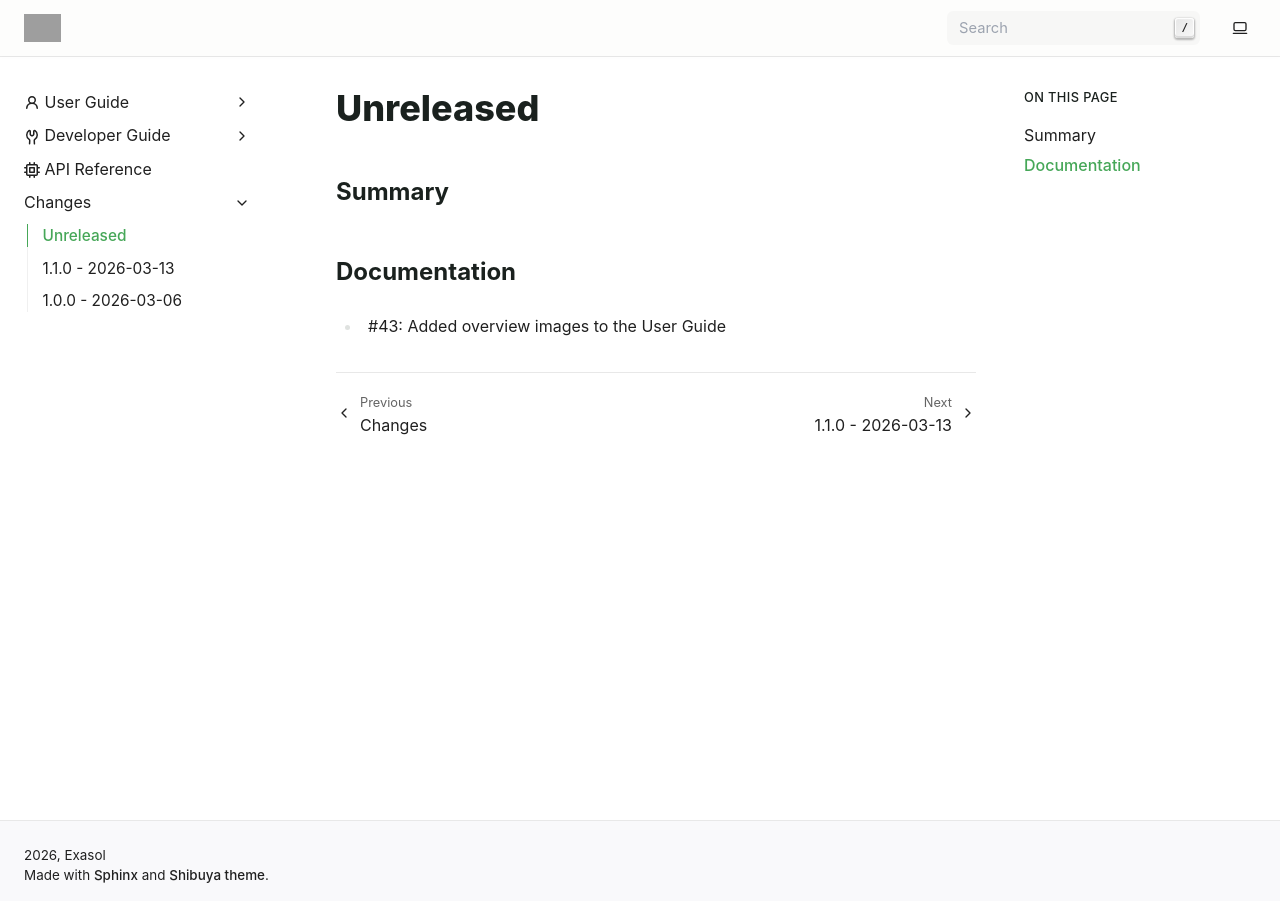
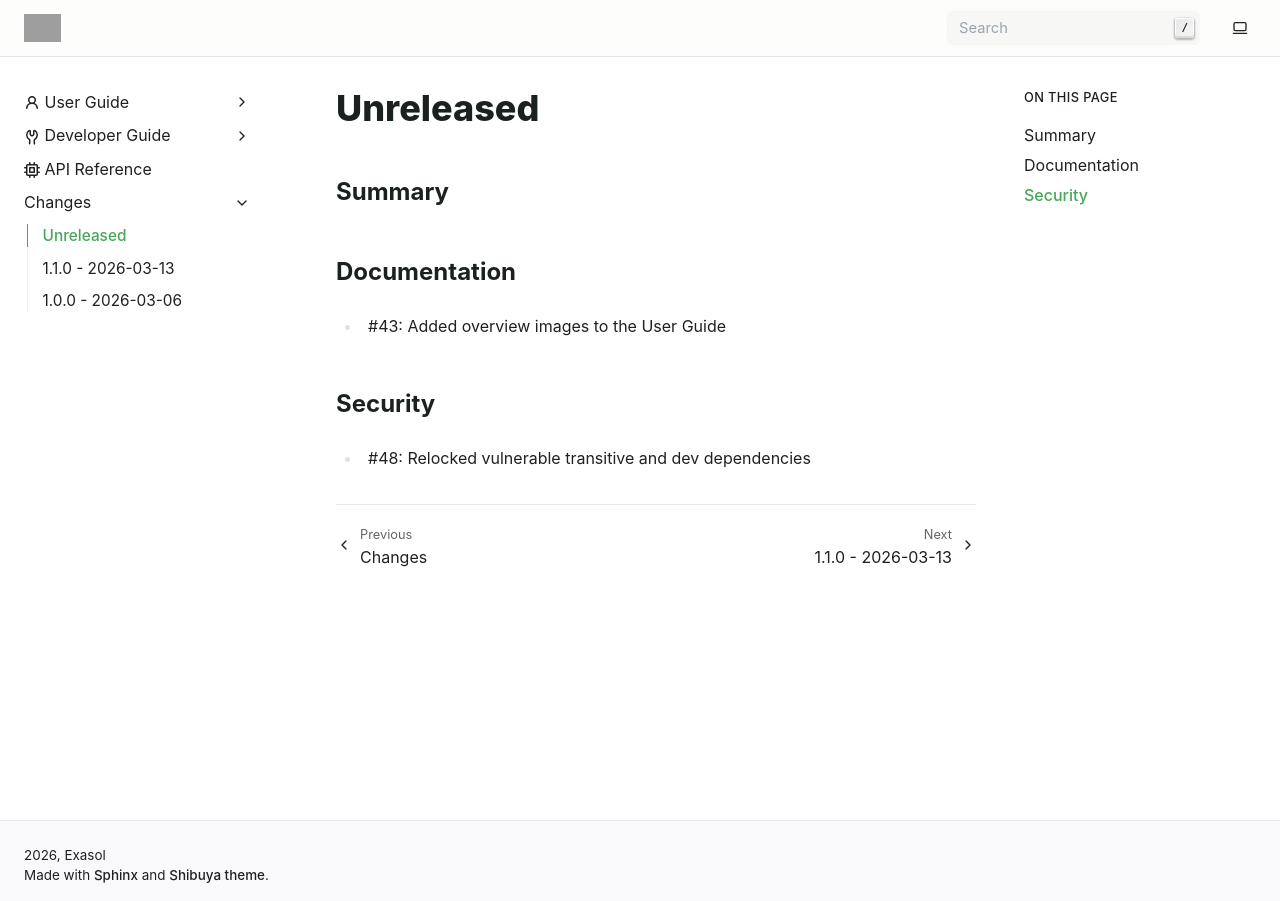
Before and after one commit to exasol/mlflow-plugin, a Sphinx documentation site: the page built from doc/changes/unreleased.md, in a window 1280 px wide. Built offline with Sphinx 7.4.7, drawn with Linux system fonts in a browser that asks for light colours; pages that are not in the unit, such as notebooks, are missing from menus; grey boxes are pictures that could not be loaded.

Commit message:
Update vulnerable dependencies

```diff
--- a/doc/changes/unreleased.md
+++ b/doc/changes/unreleased.md
@@ -5,3 +5,7 @@
 ## Documentation
 
 * #43: Added overview images to the User Guide
+
+## Security
+
+* #48: Relocked vulnerable transitive and dev dependencies
```
Also changed, not shown: 1 other file.
